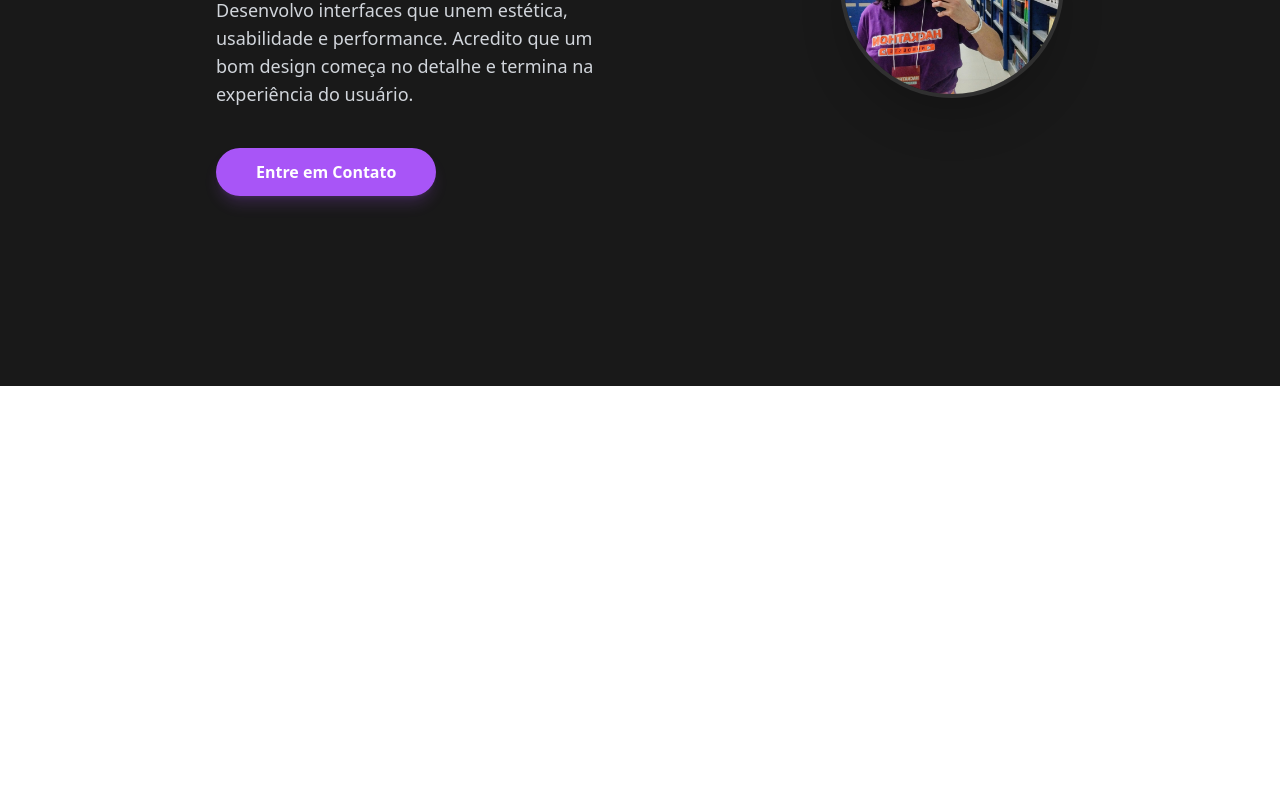
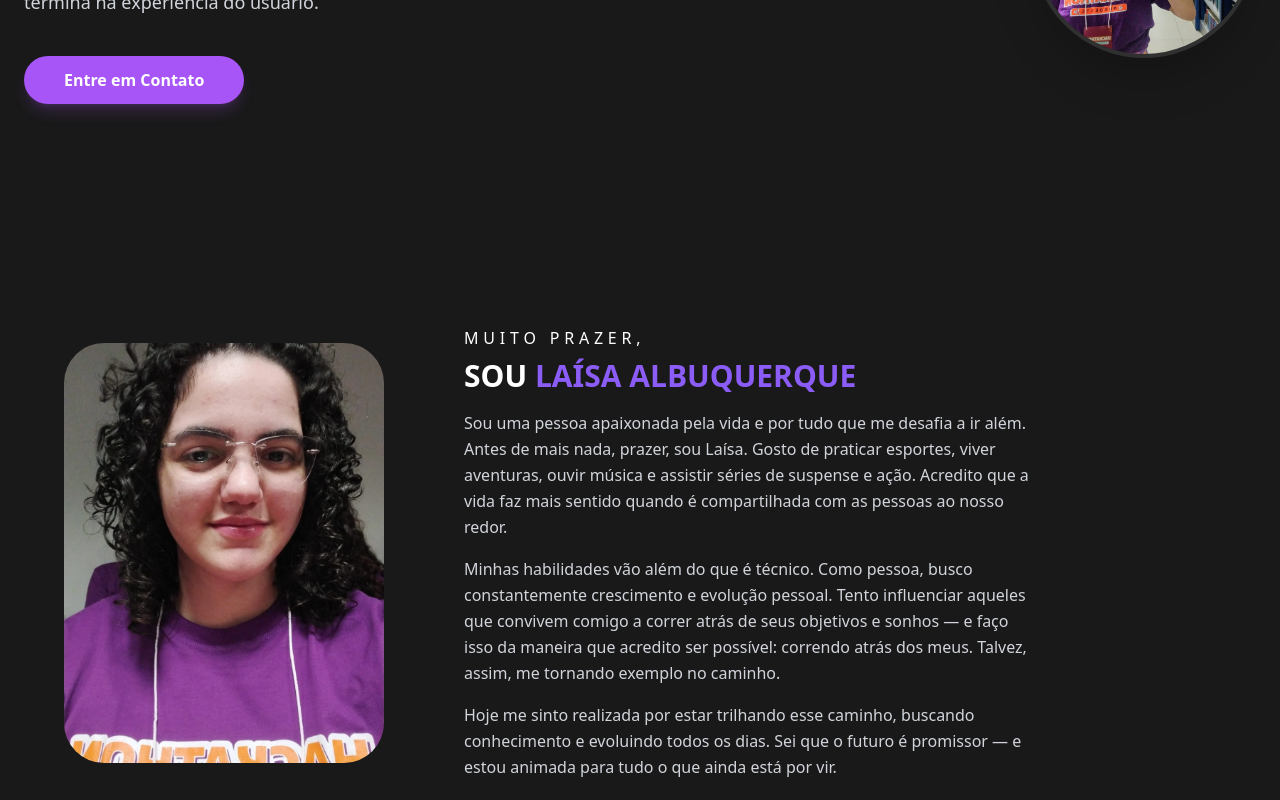
Before and after one commit to LaisaAlb/laisaalbPortfolio, a React (Vite) app: page / in a window 1280 px wide. Shown: the part 414-1214 px from the top of the page. Before the commit the page ends 800 px from the top, so only its background shows below. Built offline with nearby package versions, Linux system fonts and the light colour scheme.

Commit message:
feat(about): Inserindo a seção sobre no projeto

```diff
--- a/src/App.jsx
+++ b/src/App.jsx
@@ -1,12 +1,14 @@
 import './App.css'
 import Header from './components/Header/Header'
 import Hero from './sections/Hero/Hero'
+import About from './sections/About/About'
 
 function App() {
   return (
-    <div className="min-h-screen flex items-center justify-center bg-[#191919]">
+    <div className="min-h-screen bg-[#191919] flex flex-col">
       <Header />
-      <Hero/>
+      <Hero />
+      <About />
     </div>
   )
 }
--- a/src/i18n/en.ts
+++ b/src/i18n/en.ts
@@ -15,4 +15,12 @@ export const en = {
     cta: "Get in Touch",
     imageAlt: "Photo of Laisa Albuquerque",
   },
+  about: {
+    greeting: "NICE TO MEET YOU,",
+    title: "I AM",
+    name: "LAISA ALBUQUERQUE",
+    p1: "I am someone who is passionate about life and everything that challenges me to go beyond. First of all, nice to meet you — I’m Laisa. I enjoy practicing sports, living adventures, listening to music, and watching suspense and action series. I believe life makes more sense when it is shared with the people around us.",
+    p2: "My strengths go beyond technical skills. As a person, I constantly seek personal growth and self-development. I try to inspire those around me to pursue their goals and dreams — and I do that in the most honest way I know: by chasing my own. Perhaps, along the way, becoming an example.",
+    p3: "Today, I feel fulfilled for walking this path, learning and growing every day. I believe the future is promising — and I’m excited for everything that lies ahead.",
+  },
 }
--- a/src/i18n/es.ts
+++ b/src/i18n/es.ts
@@ -15,4 +15,12 @@ export const es = {
     cta: "Ponte en Contacto",
     imageAlt: "Foto de Laísa Albuquerque",
   },
+   about: {
+    greeting: "MUCHO GUSTO,",
+    title: "SOY",
+    name: "LAÍSA ALBUQUERQUE",
+    p1: "Soy una persona apasionada por la vida y por todo lo que me desafía a ir más allá. Antes que nada, mucho gusto, soy Laísa. Me gusta practicar deportes, vivir aventuras, escuchar música y ver series de suspenso y acción. Creo que la vida tiene más sentido cuando se comparte con las personas que nos rodean.",
+    p2: "Mis habilidades van más allá de lo técnico. Como persona, busco constantemente crecimiento y evolución personal. Intento inspirar a quienes me rodean a perseguir sus objetivos y sueños — y lo hago de la manera más honesta que conozco: persiguiendo los míos. Quizás, así, convirtiéndome en un ejemplo en el camino.",
+    p3: "Hoy me siento realizada por estar recorriendo este camino, aprendiendo y creciendo cada día. Sé que el futuro es prometedor — y estoy emocionada por todo lo que está por venir.",
+  },
 }
--- a/src/i18n/pt.ts
+++ b/src/i18n/pt.ts
@@ -15,4 +15,12 @@ export const pt = {
     cta: "Entre em Contato",
     imageAlt: "Foto de Laísa Albuquerque",
   },
+   about: {
+    greeting: "MUITO PRAZER,",
+    title: "SOU",
+    name: "LAÍSA ALBUQUERQUE",
+    p1: "Sou uma pessoa apaixonada pela vida e por tudo que me desafia a ir além. Antes de mais nada, prazer, sou Laísa. Gosto de praticar esportes, viver aventuras, ouvir música e assistir séries de suspense e ação. Acredito que a vida faz mais sentido quando é compartilhada com as pessoas ao nosso redor.",
+    p2: "Minhas habilidades vão além do que é técnico. Como pessoa, busco constantemente crescimento e evolução pessoal. Tento influenciar aqueles que convivem comigo a correr atrás de seus objetivos e sonhos — e faço isso da maneira que acredito ser possível: correndo atrás dos meus. Talvez, assim, me tornando exemplo no caminho.",
+    p3: "Hoje me sinto realizada por estar trilhando esse caminho, buscando conhecimento e evoluindo todos os dias. Sei que o futuro é promissor — e estou animada para tudo o que ainda está por vir.",
+  },
 }
--- /dev/null
+++ b/src/sections/About/About.tsx
@@ -0,0 +1,44 @@
+import profileImg from '../../assets/images/laisaFoto1.png'
+import { useLanguage } from '../../contexts/LanguageContext'
+
+export default function About() {
+  const { t } = useLanguage()
+
+  return (
+    <section id="about" className="py-5 px-6 md:px-16">
+      <div className="mx-auto max-w-6xl flex flex-col md:flex-row items-center gap-20">
+
+        <div className="flex-shrink-0">
+          <img
+            src={profileImg}
+            alt={t.hero.imageAlt}
+            className="w-[280px] h-[380px] md:w-[320px] md:h-[420px] object-cover rounded-[40px]"
+          />
+        </div>
+
+        <div className="text-white">
+          <h2 className="text-md tracking-[0.3em] mb-2">
+            {t.about.greeting}
+          </h2>
+
+          <h1 className="text-2xl md:text-3xl font-extrabold mb-4">
+            {t.about.title}{' '}
+            <span className="text-violet-500">{t.about.name}</span>
+          </h1>
+
+          <p className="text-gray-300 leading-relaxed mb-4 max-w-xl">
+            {t.about.p1}
+          </p>
+
+          <p className="text-gray-300 leading-relaxed mb-4 max-w-xl">
+            {t.about.p2}
+          </p>
+
+          <p className="text-gray-300 leading-relaxed max-w-xl">
+            {t.about.p3}
+          </p>
+        </div>
+      </div>
+    </section>
+  )
+}
```
